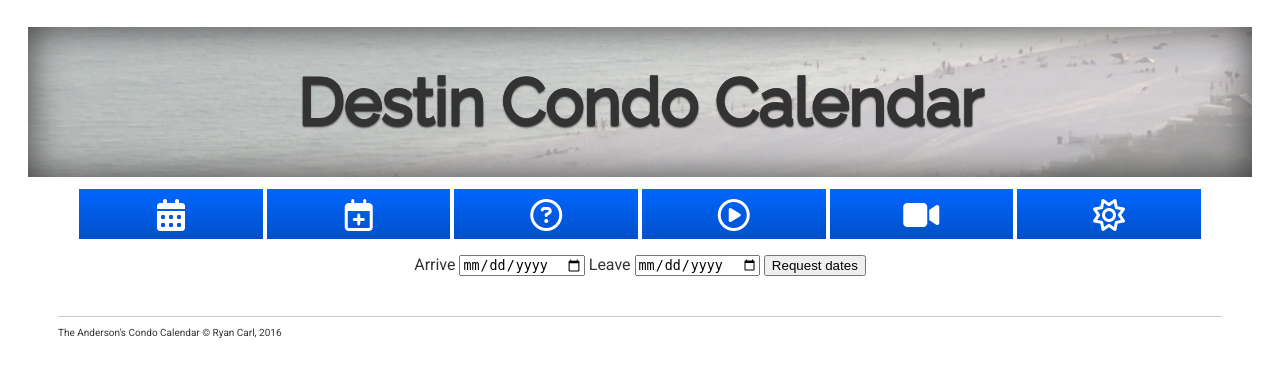
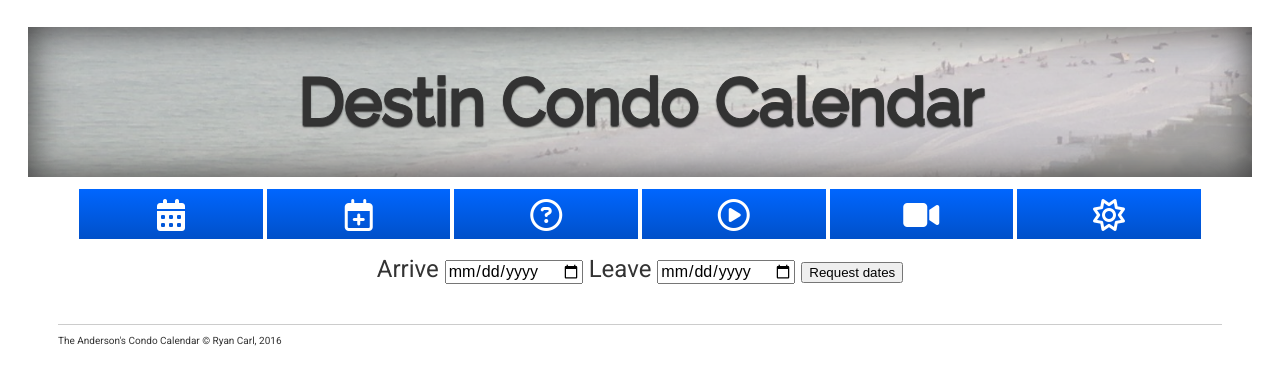
Before and after one commit to rcarl94/acc, a PHP site: page /make_reservation.html in a window 1280 px wide. Shown: the top 386 px of the page. Run offline with PHP 8.4, Linux system fonts and the light colour scheme; some libraries are stand-ins or nearby versions.

Commit message:
request form

```diff
--- a/css/app.css
+++ b/css/app.css
@@ -210,6 +210,15 @@ a#close-modal-btn {
   background: linear-gradient(to bottom,#0066ff,#0047b3);
 }
 
+#request-form input {
+  font-family: sans-serif;
+  font-size: 16px;
+}
+
+#request-form label {
+  font-size: 24px;
+}
+
 /* large only */
 @media only screen and (min-width: 50.001em) {
   #nav .navBtnContainer:hover i, #nav .navBtnContainer:focus i {
--- a/make_reservation.html
+++ b/make_reservation.html
@@ -40,6 +40,7 @@
       </div>
     </div>
     <div id="main">
+      <form id="request-form">
         <label for="start-date">Arrive
           <input id="start-date" type="date">
         </label>
@@ -47,6 +48,7 @@
           <input id="end-date" type="date">
         </label>
         <button id="request-submit">Request dates</button>
+      </label>
     </div>
     <footer>The Anderson's Condo Calendar &copy; Ryan Carl, 2016</footer>
   </body>
```
Lines whose indentation alone changed are shown as unchanged.
